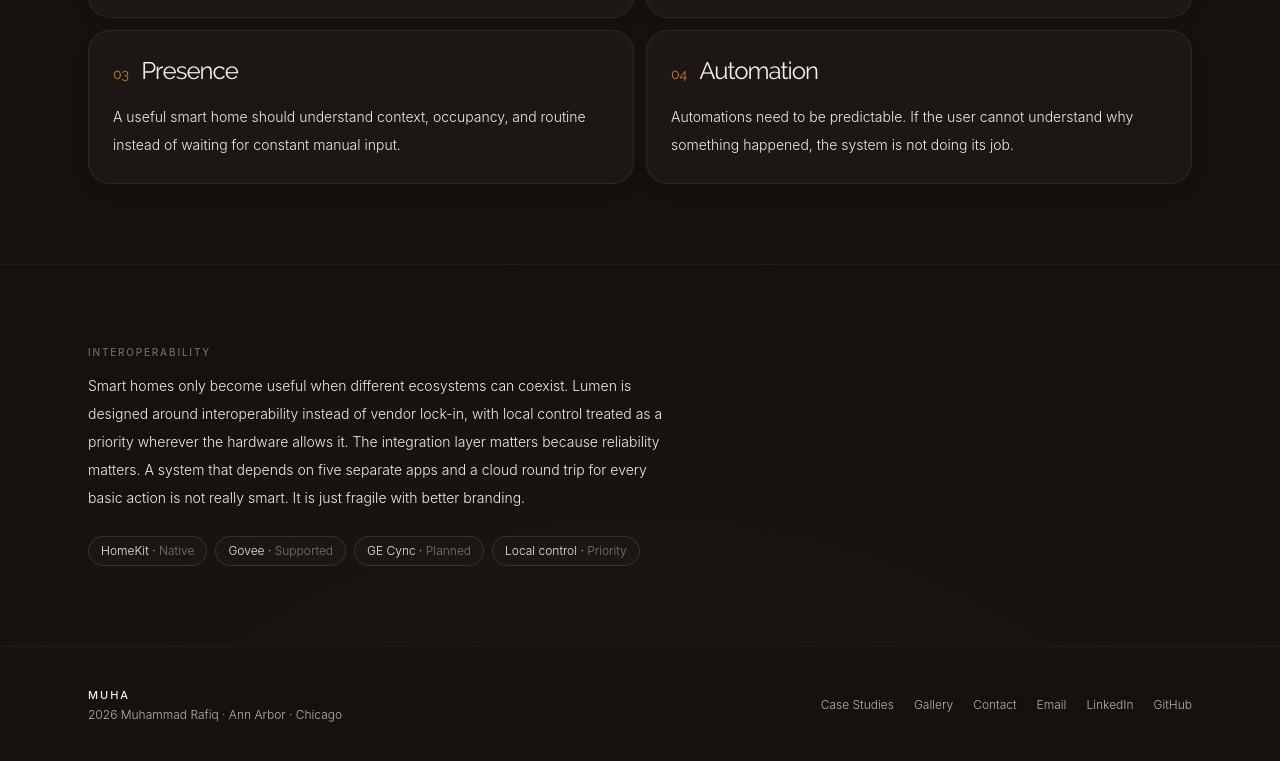
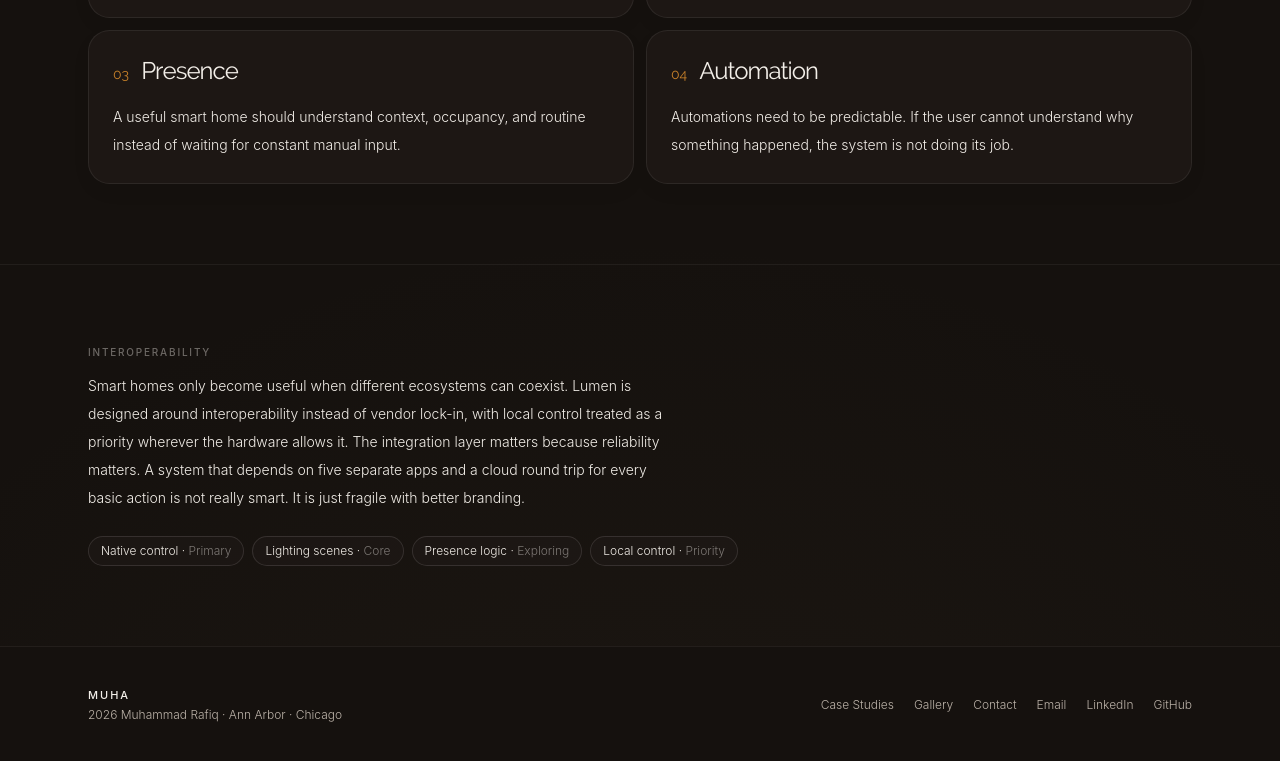
Before and after one commit to mohabbis/personal-portfolio, a Next.js app: page /portfolio/lumen in a window 1280 px wide. Shown: the part 1637-2398 px from the top of the page. Built offline with nearby package versions, Linux system fonts and the light colour scheme.

Commit message:
Remove brand chips from Lumen page

```diff
--- a/app/portfolio/lumen/page.tsx
+++ b/app/portfolio/lumen/page.tsx
@@ -29,9 +29,9 @@ const hierarchy = [
 ];
 
 const protocols = [
-  { name: "HomeKit", via: "Native" },
-  { name: "Govee", via: "Supported" },
-  { name: "GE Cync", via: "Planned" },
+  { name: "Native control", via: "Primary" },
+  { name: "Lighting scenes", via: "Core" },
+  { name: "Presence logic", via: "Exploring" },
   { name: "Local control", via: "Priority" },
 ];
 
```
